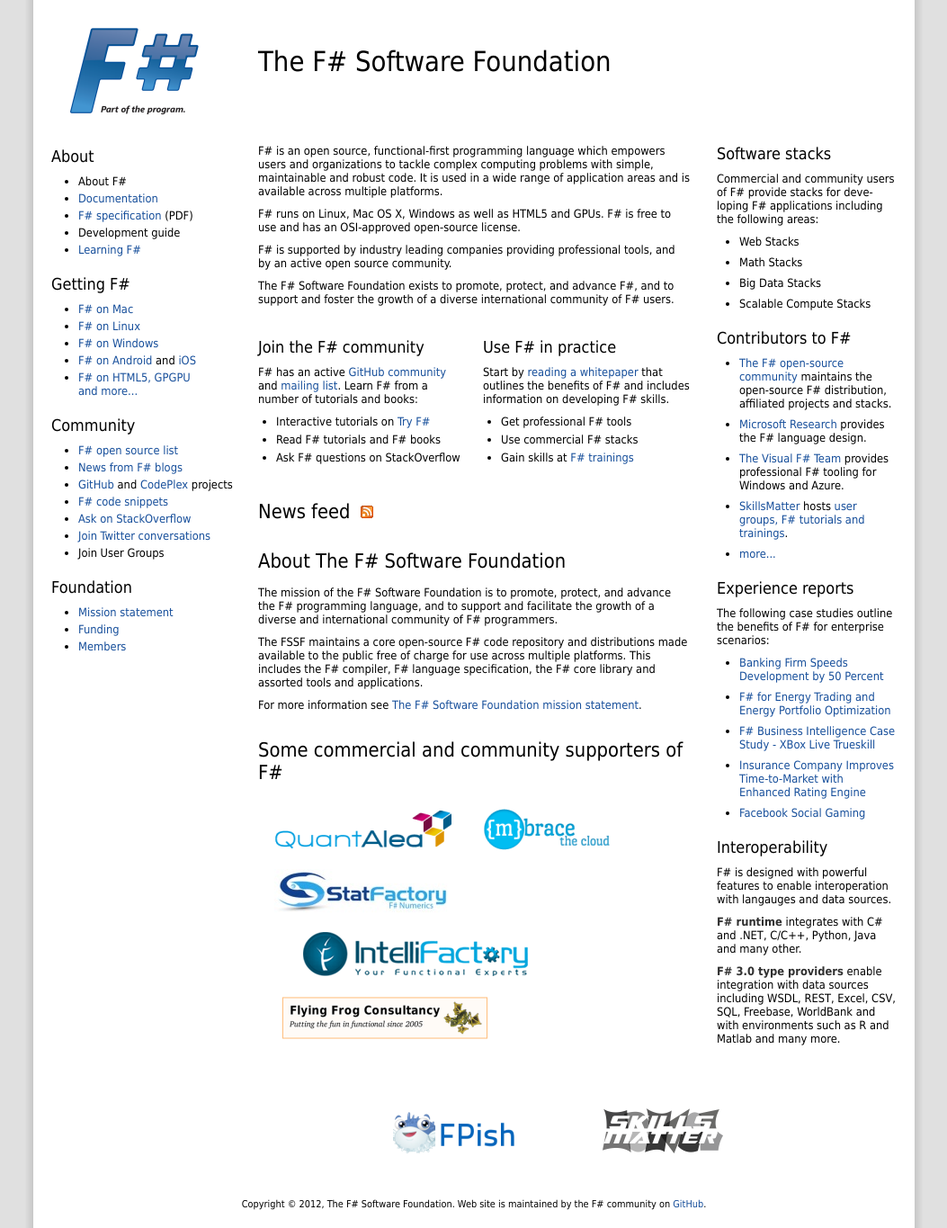
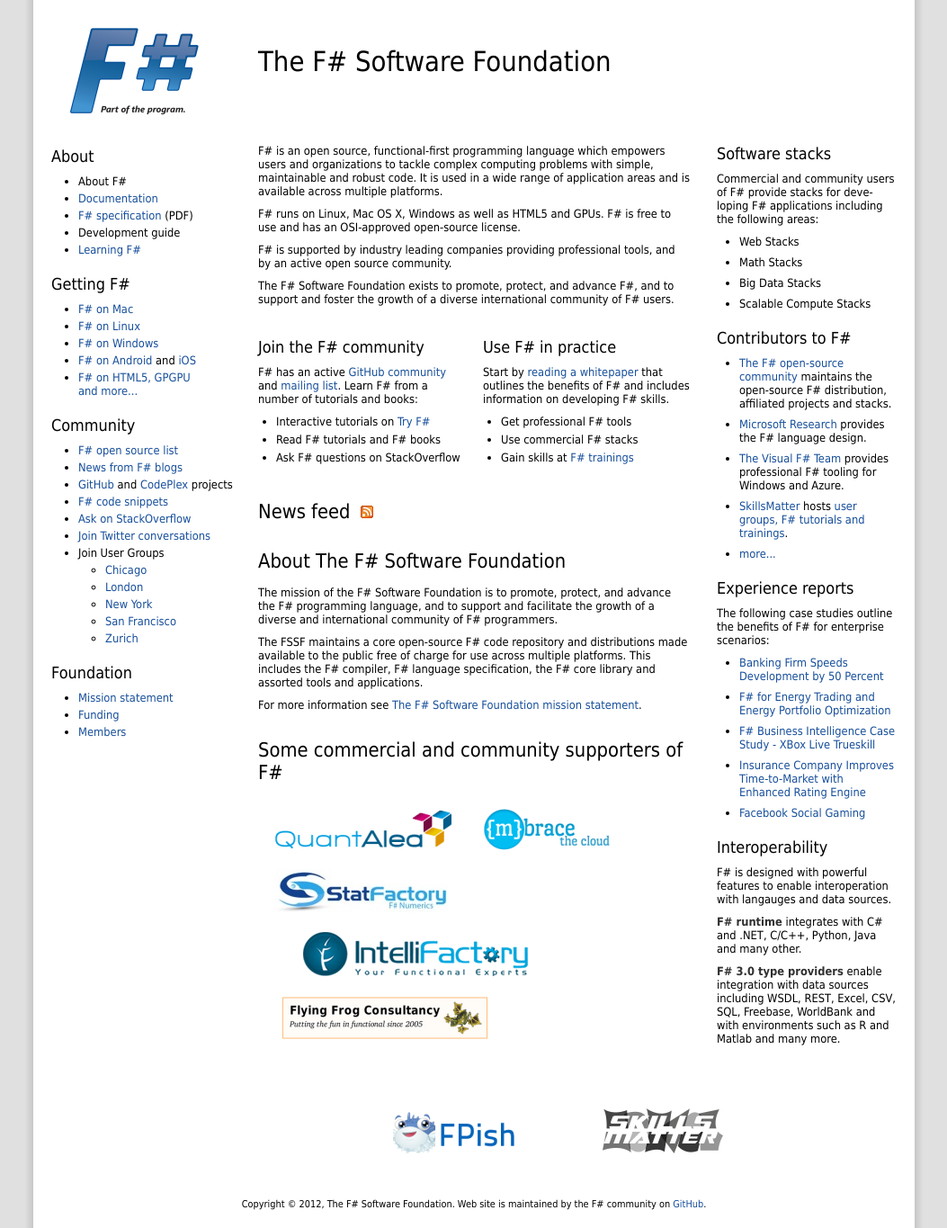
Before and after one commit to fsharp/fsharp.org, a Jekyll site: the page built from index.html, in a window 1280 px wide. Shown: the whole page at 90% size, without its empty margins (113-1166 px from the left). Built offline with Jekyll 4.4.1, drawn with Linux system fonts in a browser that asks for light colours; nearby versions of some CDN libraries; some web fonts are replaced; comment, search, counter and statistics services are not loaded.

Commit message:
Add list of user groups

```diff
--- a/_layouts/default.html
+++ b/_layouts/default.html
@@ -42,7 +42,15 @@
   <li><a href="http://www.fssnip.net/">F# code snippets</a></li>
   <li><a href="http://stackoverflow.com/questions/tagged/f%23">Ask on StackOverflow</a></li>
   <li><a href="http://twitter.com/#fsharp">Join Twitter conversations</a></li>
-  <li>Join User Groups</li>
+  <li>Join User Groups
+    <ul>
+      <li><a href="http://www.meetup.com/Chicago-F-Users/">Chicago</a></li>
+      <li><a href="http://www.meetup.com/FSharpLondon/">London</a></li>
+      <li><a href="http://www.meetup.com/nyc-fsharp/">New York</a></li>
+      <li><a href="http://www.sfsharp.org/">San Francisco</a></li>
+      <li><a href="http://www.meetup.com/zurich-fsharp-users/">Zurich</a></li>
+    </ul>
+  </li>
 </ul>
 
 <h3>Foundation</h3>
```
